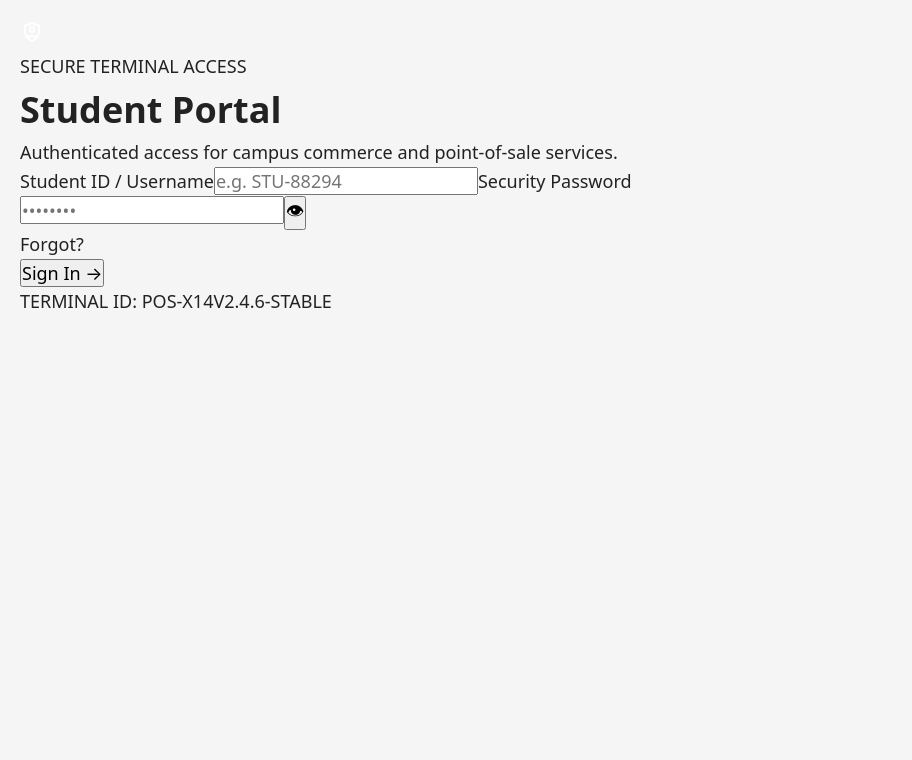
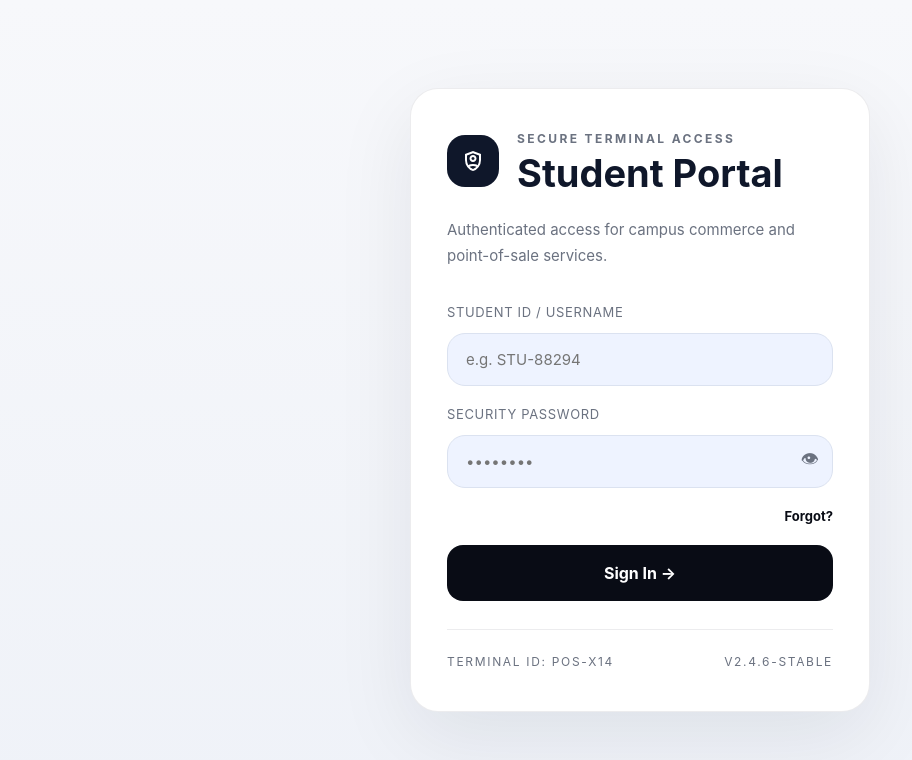
Before and after one commit to HighOnKohi/servio, a React (Vite) app: page /login in a window 1280 px wide. Shown: the top 760 px of the page, without its empty margins (0-912 px from the left). Built offline with nearby package versions, Linux system fonts and the light colour scheme; no server answers; the database is empty.

Commit message:
login css

```diff
--- a/src/pages/login/login.css
+++ b/src/pages/login/login.css
@@ -1,4 +1,175 @@
-/* Styles for Login page */
+/* Global login theme variables */
+:root {
+  --login-bg: linear-gradient(180deg, #f7f8fb 0%, #eff2f8 100%);
+  --card-bg: #ffffff;
+  --input-bg: #eef3ff;
+  --input-border: #dbe2f0;
+  --text: #0f172a;
+  --muted: #6b7280;
+  --accent: #090c15;
+  --button-bg: #090c15;
+  --button-text: #ffffff;
+  --panel-border: rgba(15, 23, 42, 0.08);
+}
+
+* {
+  box-sizing: border-box;
+}
+
+body,
+#root {
+  margin: 0;
+  min-height: 100vh;
+  width: 100vw;
+  font-family: Inter, system-ui, sans-serif;
+  background: var(--login-bg);
+}
+
+/* Login page layout */
 .login-page {
-  padding: 20px;
+  min-height: 100vh;
+  display: grid;
+  place-items: center;
+  padding: 24px;
 }
+
+.login-card {
+  width: min(460px, 100%);
+  background: var(--card-bg);
+  border: 1px solid var(--panel-border);
+  border-radius: 28px;
+  box-shadow: 0 25px 80px rgba(15, 23, 42, 0.08);
+  padding: 40px 36px;
+}
+
+.login-brand {
+  display: flex;
+  align-items: center;
+  gap: 18px;
+  margin-bottom: 24px;
+}
+
+.login-brand-icon {
+  width: 52px;
+  height: 52px;
+  border-radius: 18px;
+  display: grid;
+  place-items: center;
+  background: #0f172a;
+  color: #ffffff;
+  font-size: 20px;
+}
+
+.login-subtitle {
+  font-size: 12px;
+  font-weight: 700;
+  letter-spacing: 0.2em;
+  text-transform: uppercase;
+  color: var(--muted);
+  margin-bottom: 6px;
+}
+
+.login-card h1 {
+  margin: 0;
+  font-size: 38px;
+  line-height: 1.03;
+  color: var(--text);
+}
+
+.login-description {
+  margin: 0;
+  margin-bottom: 34px;
+  color: var(--muted);
+  font-size: 15px;
+  line-height: 1.7;
+}
+
+/* Login form controls */
+.login-form {
+  display: grid;
+  gap: 18px;
+}
+
+.login-label {
+  display: grid;
+  gap: 10px;
+  font-size: 13px;
+  color: var(--muted);
+  text-transform: uppercase;
+  letter-spacing: 0.05em;
+}
+
+.login-label input {
+  width: 100%;
+  border-radius: 18px;
+  border: 1px solid var(--input-border);
+  background: var(--input-bg);
+  color: var(--text);
+  padding: 16px 18px;
+  font-size: 15px;
+}
+
+.password-field {
+  position: relative;
+}
+
+.show-password {
+  position: absolute;
+  inset-inline-end: 14px;
+  top: 50%;
+  transform: translateY(-50%);
+  border: none;
+  background: transparent;
+  color: var(--muted);
+  cursor: pointer;
+  font-size: 18px;
+  padding: 0;
+}
+
+.login-footer-row {
+  display: flex;
+  justify-content: flex-end;
+}
+
+.forgot-link {
+  font-size: 13px;
+  color: var(--accent);
+  font-weight: 700;
+  cursor: pointer;
+}
+
+/* Submit button and footer */
+.login-submit {
+  width: 100%;
+  border: none;
+  border-radius: 16px;
+  padding: 18px 0;
+  background: var(--button-bg);
+  color: var(--button-text);
+  font-size: 16px;
+  font-weight: 700;
+  cursor: pointer;
+  transition: transform 0.2s ease, box-shadow 0.2s ease;
+}
+
+.login-submit:hover {
+  transform: translateY(-1px);
+  box-shadow: 0 18px 30px rgba(15, 23, 42, 0.12);
+}
+
+.login-meta-row {
+  display: flex;
+  justify-content: space-between;
+  gap: 16px;
+  margin-top: 28px;
+  padding-top: 22px;
+  border-top: 1px solid var(--panel-border);
+  color: var(--muted);
+  font-size: 12px;
+  text-transform: uppercase;
+  letter-spacing: 0.14em;
+}
+
+.login-meta-version {
+  text-align: right;
+}
```
